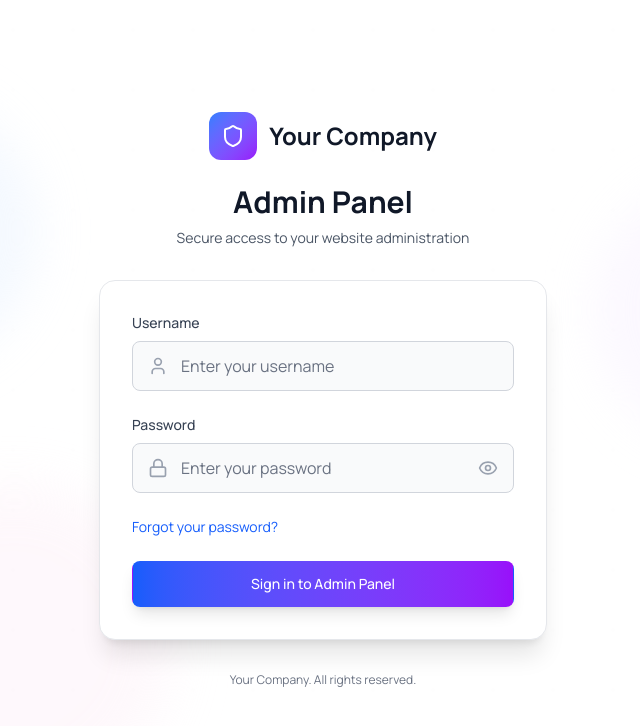
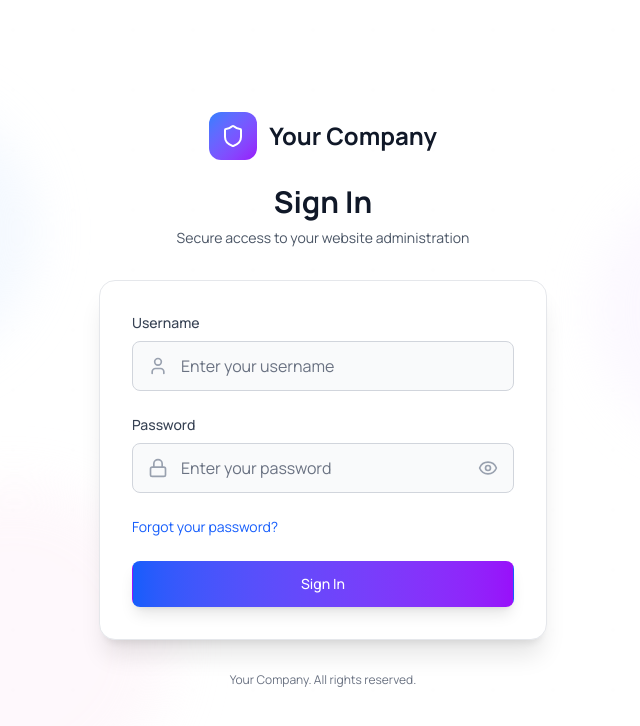
Before and after one commit to azar84/saas-marketing-360, a Next.js app: page /admin-panel/login in a window 1280 px wide. Shown: the top 726 px of the page, without its empty margins (317-957 px from the left). Built offline with nearby package versions, Linux system fonts and the light colour scheme; no server answers; the database is empty.

Commit message:
Remove 'Admin Panel' text from login page - change to 'Sign In'

```diff
--- a/src/app/admin-panel/login/page.tsx
+++ b/src/app/admin-panel/login/page.tsx
@@ -175,7 +175,7 @@ export default function AdminLogin() {
           </div>
 
           <h1 className="text-3xl font-bold text-gray-900 mb-2">
-            {isResetMode ? 'Reset Password' : 'Admin Panel'}
+            {isResetMode ? 'Reset Password' : 'Sign In'}
           </h1>
 
           <p className="text-gray-600 text-sm max-w-sm mx-auto">
@@ -329,7 +329,7 @@ export default function AdminLogin() {
                       Signing in...
                     </div>
                   ) : (
-                    'Sign in to Admin Panel'
+                    'Sign In'
                   )}
                 </button>
               </div>
```
